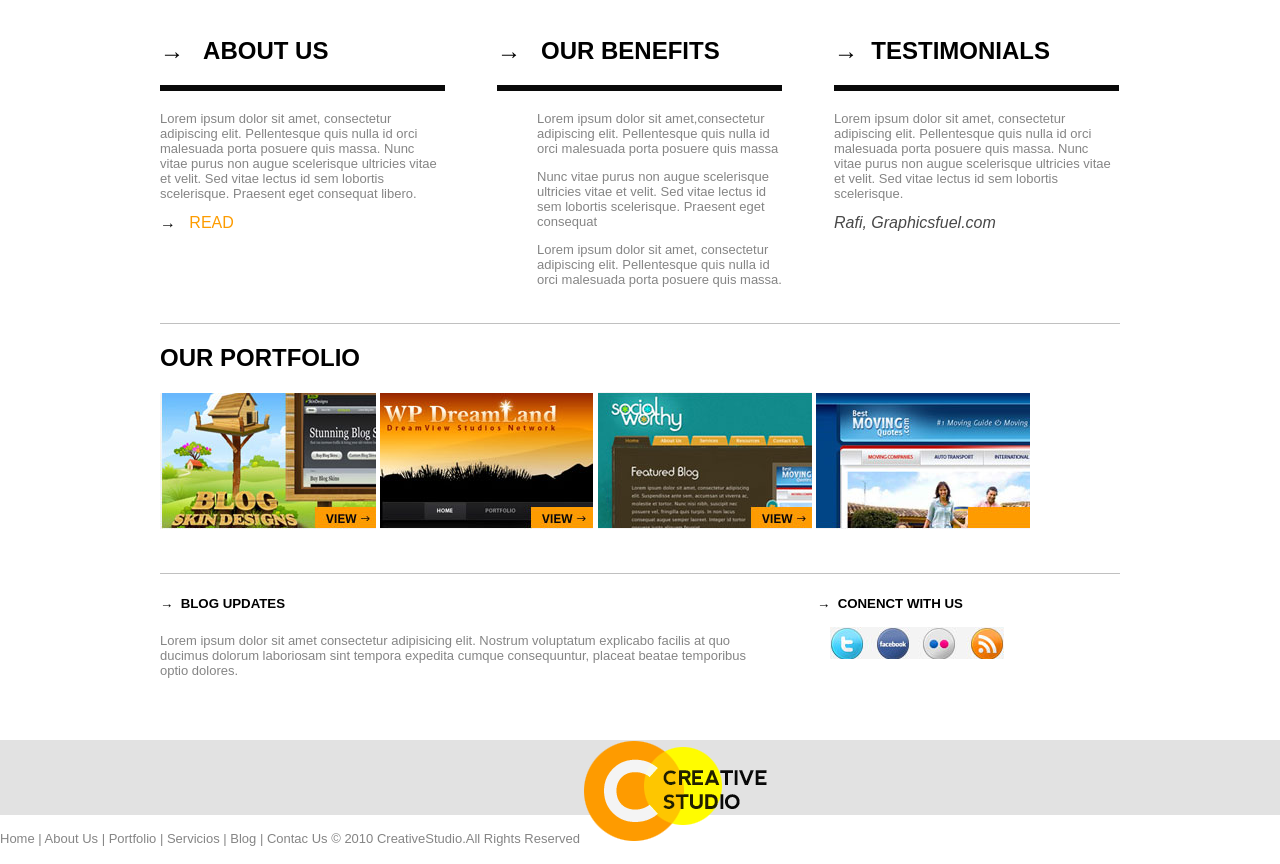
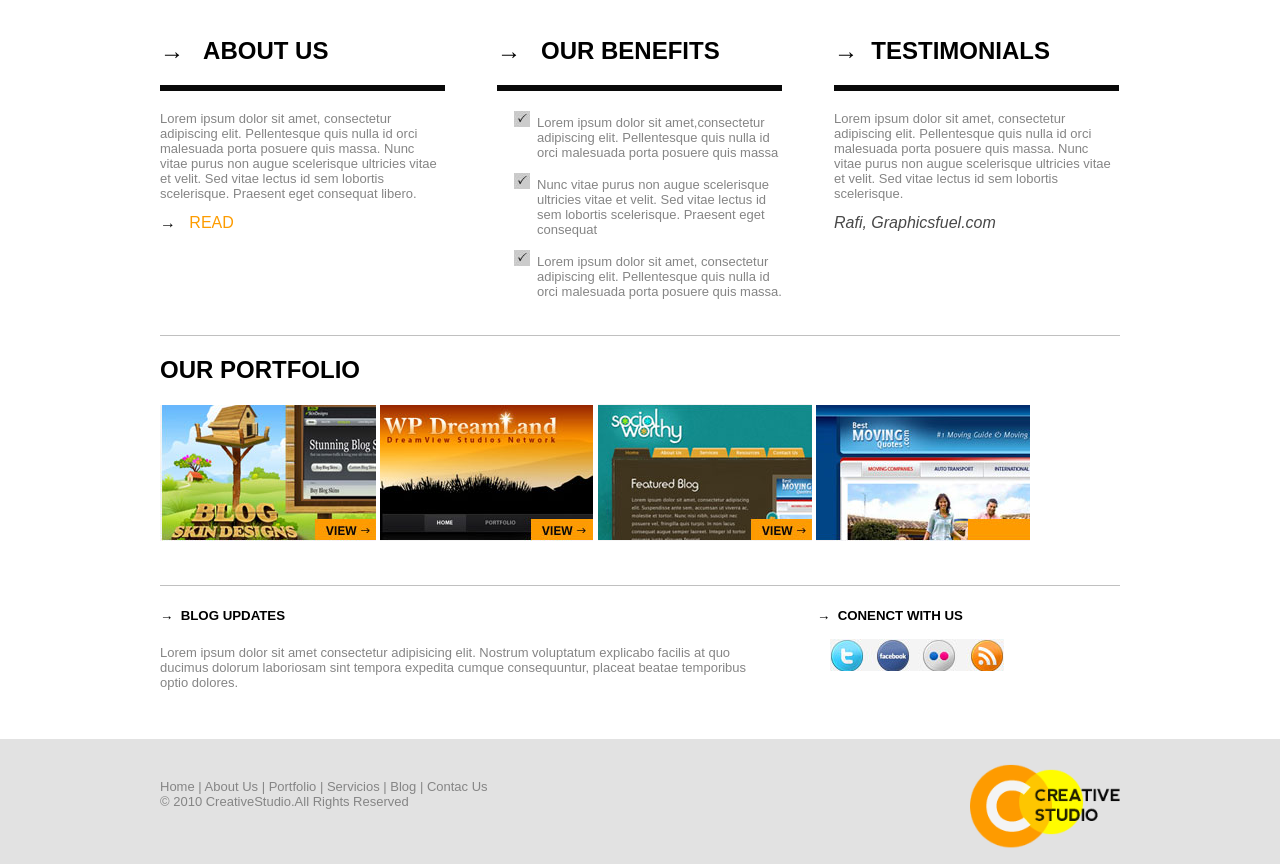
Before and after one commit to hillaryCF/creative-studio, a plain HTML site: page index.html in a window 1280 px wide. Shown: the part 589-1453 px from the top of the page. Drawn offline with Linux system fonts and the light colour scheme.

Commit message:
agrego cambios

```diff
--- a/css/main.css
+++ b/css/main.css
@@ -167,14 +167,26 @@ p {
 /****************
       Footer
 *****************/
+
 #footer{
   background: #e2e2e2;
-  margin: 0;
-  height: 75px;
+}
+.subfooter span{
+  color: #858585;
+  display: block;
 
 }
-
-li{
-  display: inline;
-
+.subfooter p{
+  width: 960px;
+  margin: auto;
+  padding: 40px 0px;
 }
+.subfooter p > span{
+  float: left;
+}
+.subfooter img{
+  position: relative;
+  bottom: 15px;
+  float: right;
+  width: 150px;
+}
```
